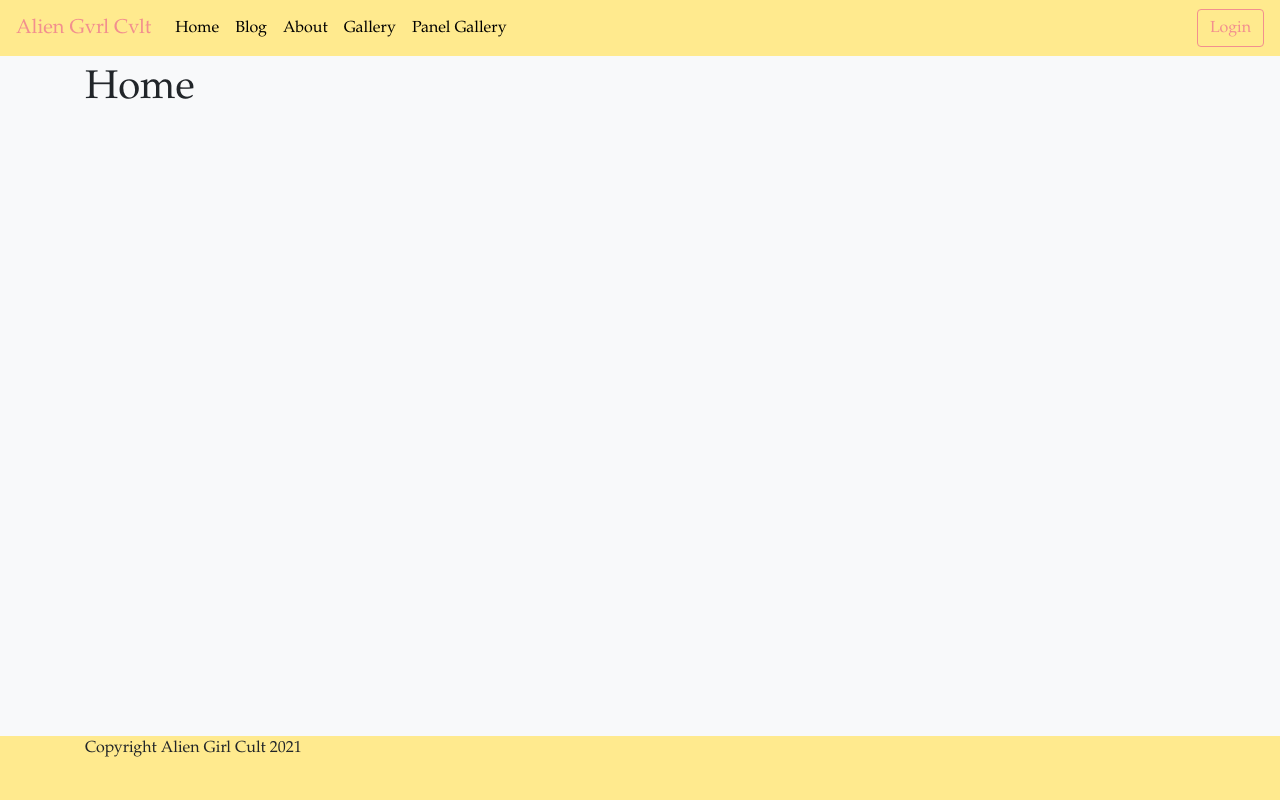
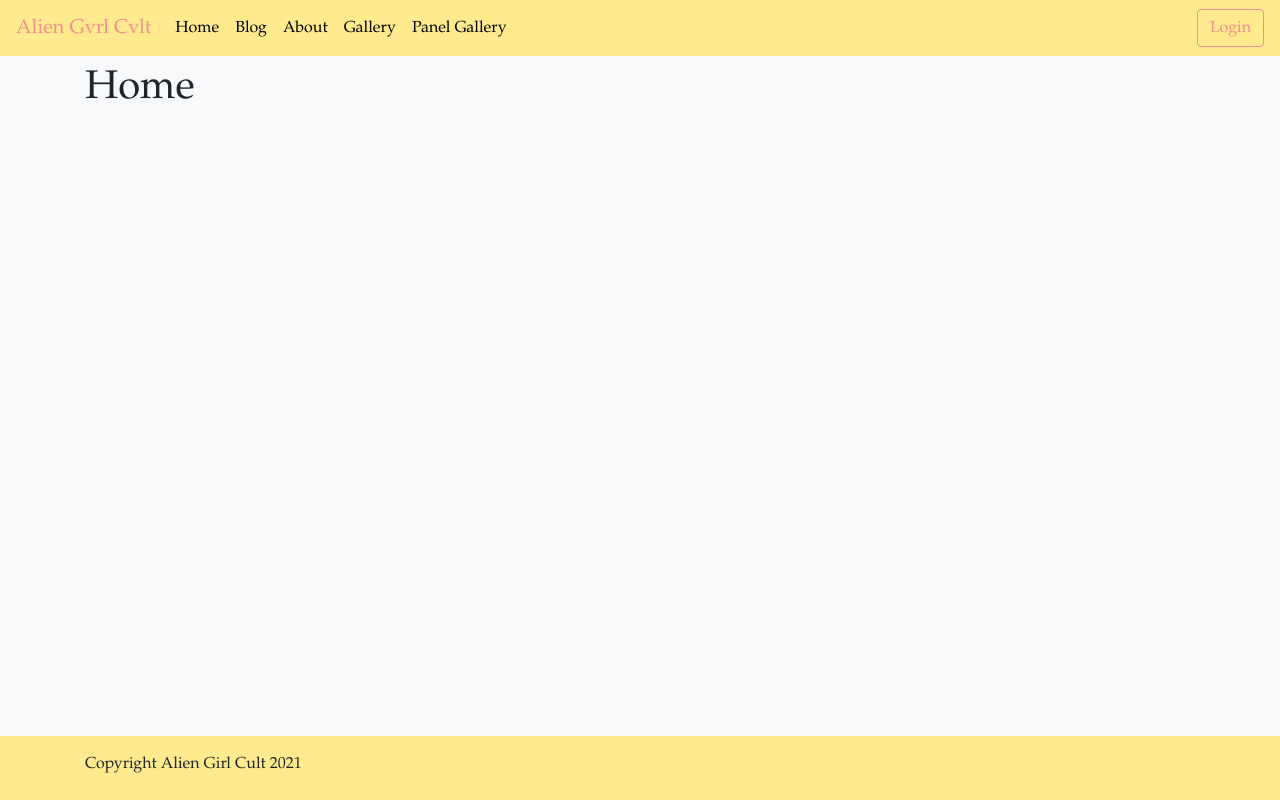
Before and after one commit to paulreyneveld/agc, a React (Create React App) app: page / in a window 1280 px wide. Built offline with nearby package versions, Linux system fonts and the light colour scheme; no server answers.

Commit message:
Updated CSS for footer

```diff
--- a/src/components/NewFooter.js
+++ b/src/components/NewFooter.js
@@ -8,7 +8,8 @@ const NewFooter  = () => {
         height: '4em',
         position: 'fixed',
         bottom: 0,
-        width: '100%'
+        width: '100%',
+        paddingTop: '1em'
     }
 
     return (
```
Also changed, not shown: 1 other file (tests, documents, lock files or other folders).
